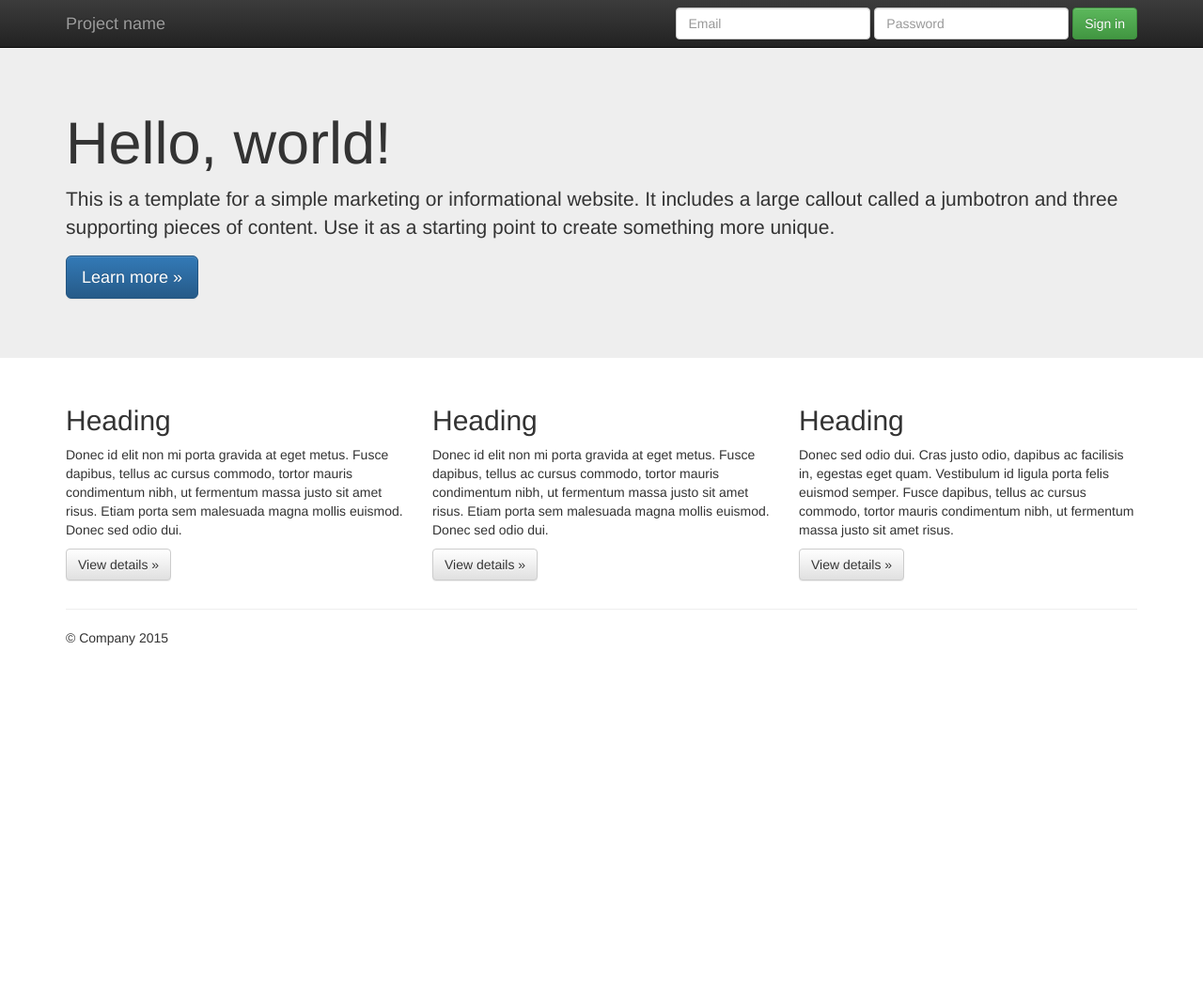
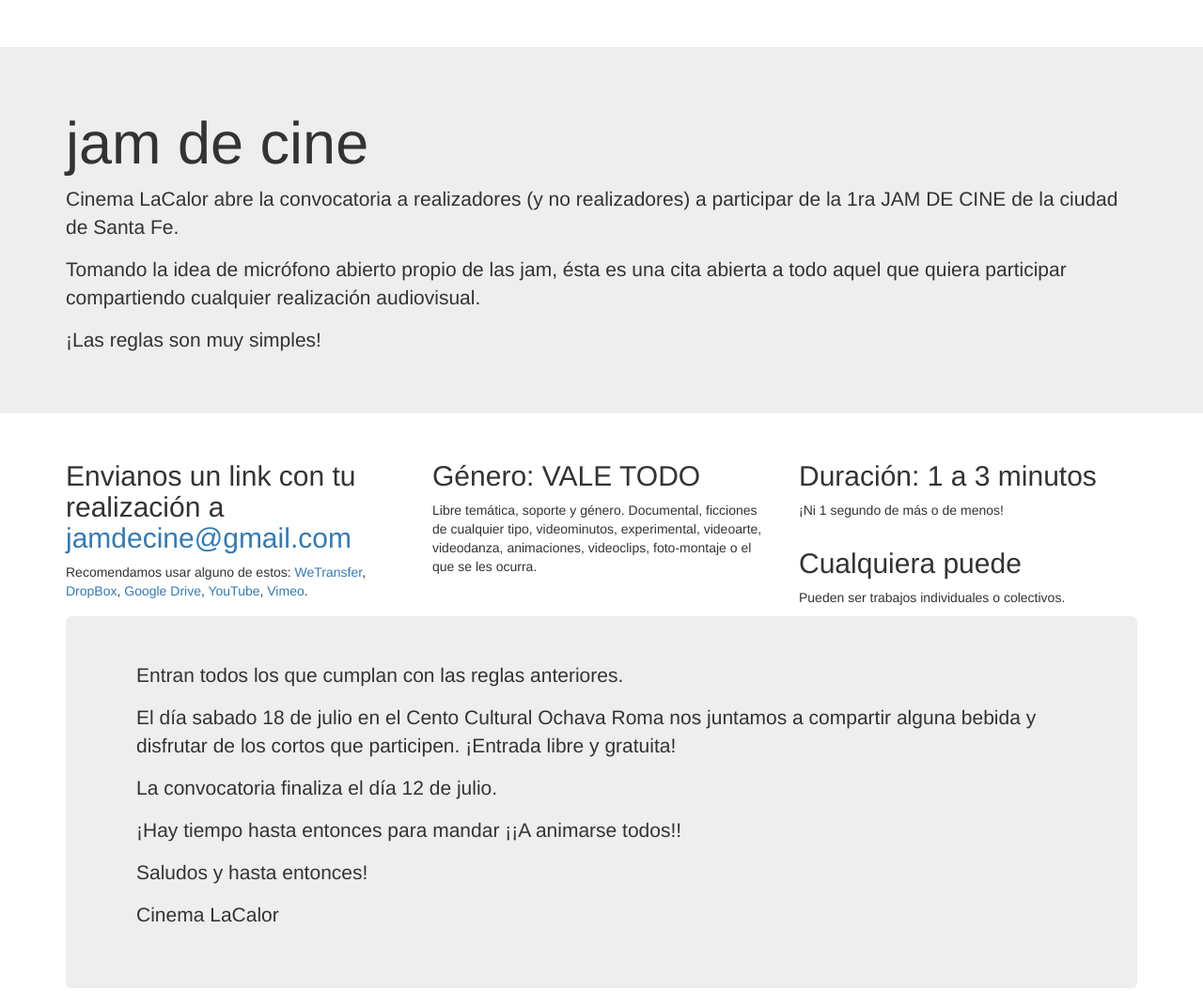
Before and after one commit to manuq/sitio-jam, a plain HTML site: page index.html in a window 1280 px wide. Shown: the top 1055 px of the page at 94% size. Before the commit the page ends 800 px from the top, so only its background shows below. Drawn offline with nearby package versions, Linux system fonts and the light colour scheme.

Commit message:
contenido

```diff
--- a/index.html
+++ b/index.html
@@ -27,64 +27,85 @@
         <!--[if lt IE 8]>
             <p class="browserupgrade">You are using an <strong>outdated</strong> browser. Please <a href="http://browsehappy.com/">upgrade your browser</a> to improve your experience.</p>
         <![endif]-->
-    <nav class="navbar navbar-inverse navbar-fixed-top" role="navigation">
-      <div class="container">
-        <div class="navbar-header">
-          <button type="button" class="navbar-toggle collapsed" data-toggle="collapse" data-target="#navbar" aria-expanded="false" aria-controls="navbar">
-            <span class="sr-only">Toggle navigation</span>
-            <span class="icon-bar"></span>
-            <span class="icon-bar"></span>
-            <span class="icon-bar"></span>
-          </button>
-          <a class="navbar-brand" href="#">Project name</a>
-        </div>
-        <div id="navbar" class="navbar-collapse collapse">
-          <form class="navbar-form navbar-right" role="form">
-            <div class="form-group">
-              <input type="text" placeholder="Email" class="form-control">
-            </div>
-            <div class="form-group">
-              <input type="password" placeholder="Password" class="form-control">
-            </div>
-            <button type="submit" class="btn btn-success">Sign in</button>
-          </form>
-        </div><!--/.navbar-collapse -->
-      </div>
-    </nav>
 
-    <!-- Main jumbotron for a primary marketing message or call to action -->
     <div class="jumbotron">
       <div class="container">
-        <h1>Hello, world!</h1>
-        <p>This is a template for a simple marketing or informational website. It includes a large callout called a jumbotron and three supporting pieces of content. Use it as a starting point to create something more unique.</p>
-        <p><a class="btn btn-primary btn-lg" href="#" role="button">Learn more &raquo;</a></p>
+
+<h1>jam de cine</h1>
+
+<p>Cinema LaCalor abre la convocatoria a realizadores (y no
+realizadores) a participar de la 1<span>ra</span> JAM DE CINE de la ciudad de Santa
+Fe.</p>
+
+<p>Tomando la idea de micrófono abierto propio de las jam, ésta es una
+cita abierta a todo aquel que quiera participar compartiendo cualquier
+realización audiovisual.</p>
+
+<p>¡Las reglas son muy simples!</p>
+
       </div>
     </div>
 
     <div class="container">
-      <!-- Example row of columns -->
       <div class="row">
         <div class="col-md-4">
-          <h2>Heading</h2>
-          <p>Donec id elit non mi porta gravida at eget metus. Fusce dapibus, tellus ac cursus commodo, tortor mauris condimentum nibh, ut fermentum massa justo sit amet risus. Etiam porta sem malesuada magna mollis euismod. Donec sed odio dui. </p>
-          <p><a class="btn btn-default" href="#" role="button">View details &raquo;</a></p>
+
+<h2>Envianos un link con tu realización a <a href="mailto:jamdecine@gmail.com">jamdecine@gmail.com</a></h2>
+<p>Recomendamos usar alguno de estos: <a href="https://www.wetransfer.com/">WeTransfer</a>,
+<a href="https://www.dropbox.com/">DropBox</a>,
+<a href="https://drive.google.com/">Google Drive</a>,
+<a href="https://www.youtube.com/">YouTube</a>,
+<a href="https://vimeo.com/">Vimeo</a>.</p>
+
         </div>
         <div class="col-md-4">
-          <h2>Heading</h2>
-          <p>Donec id elit non mi porta gravida at eget metus. Fusce dapibus, tellus ac cursus commodo, tortor mauris condimentum nibh, ut fermentum massa justo sit amet risus. Etiam porta sem malesuada magna mollis euismod. Donec sed odio dui. </p>
-          <p><a class="btn btn-default" href="#" role="button">View details &raquo;</a></p>
+
+<h2>Género: VALE TODO</h2>
+<p>Libre temática, soporte y género. Documental, ficciones de
+cualquier tipo, videominutos, experimental, videoarte, videodanza,
+animaciones, videoclips, foto-montaje o el que se les ocurra.</p>
+
+
        </div>
         <div class="col-md-4">
-          <h2>Heading</h2>
-          <p>Donec sed odio dui. Cras justo odio, dapibus ac facilisis in, egestas eget quam. Vestibulum id ligula porta felis euismod semper. Fusce dapibus, tellus ac cursus commodo, tortor mauris condimentum nibh, ut fermentum massa justo sit amet risus.</p>
-          <p><a class="btn btn-default" href="#" role="button">View details &raquo;</a></p>
+
+<h2>Duración: 1 a 3 minutos</h2>
+<p>¡Ni 1 segundo de más o de menos!</p>
+
+        </div>
+        <div class="col-md-4">
+
+<h2>Cualquiera puede</h2>
+<p>Pueden ser trabajos individuales o colectivos.</p>
+
         </div>
       </div>
+
+    <div class="jumbotron">
+      <div class="container">
+
+<p>Entran todos los que cumplan con las reglas anteriores.</p>
+
+<p>El día sabado 18 de julio en el Cento Cultural Ochava Roma nos
+juntamos a compartir alguna bebida y disfrutar de los cortos que
+participen. ¡Entrada libre y gratuita!</p>
+
+<p>La convocatoria finaliza el día 12 de julio.</p>
+
+<p>¡Hay tiempo hasta entonces para mandar ¡¡A animarse todos!!</p>
+
+<p>Saludos y hasta entonces!</p>
+
+<p>Cinema LaCalor</p>
+
+      </div>
+    </div>
+
 
       <hr>
 
       <footer>
-        <p>&copy; Company 2015</p>
+        <p>&copy; cinema lacalor 2015 &mdash; este sitio está bajo una <a rel="license" href="http://creativecommons.org/licenses/by-sa/4.0/">Licencia Creative Commons Atribución-CompartirIgual 4.0 Internacional</a>.</p>
       </footer>
     </div> <!-- /container -->        <script src="//ajax.googleapis.com/ajax/libs/jquery/1.11.2/jquery.min.js"></script>
         <script>window.jQuery || document.write('<script src="js/vendor/jquery-1.11.2.min.js"><\/script>')</script>
```
